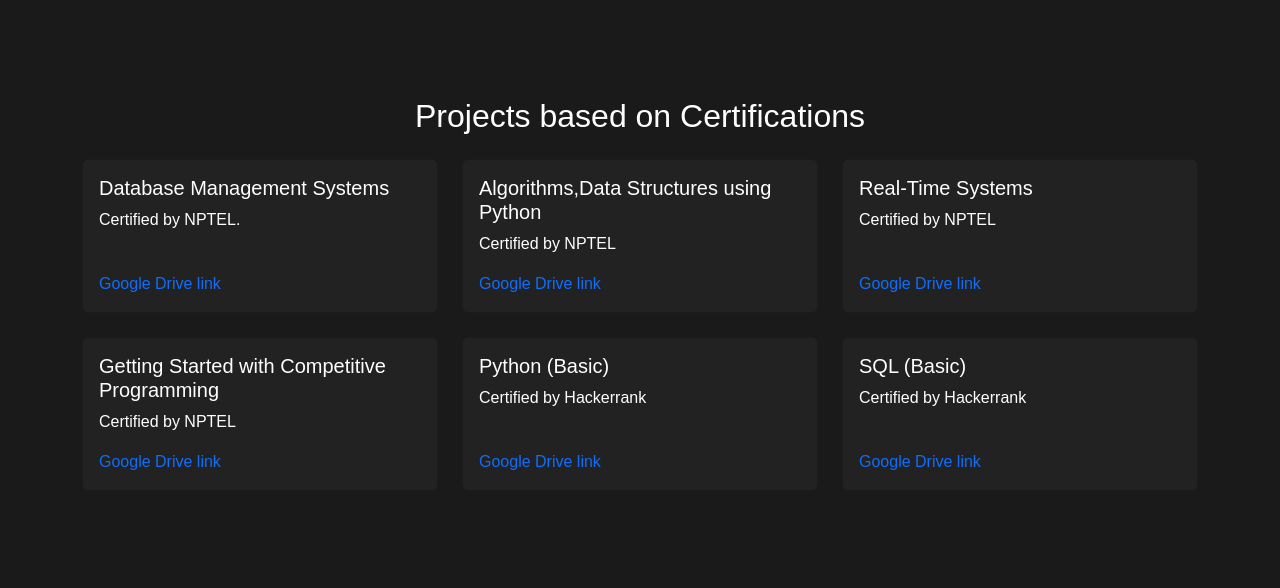
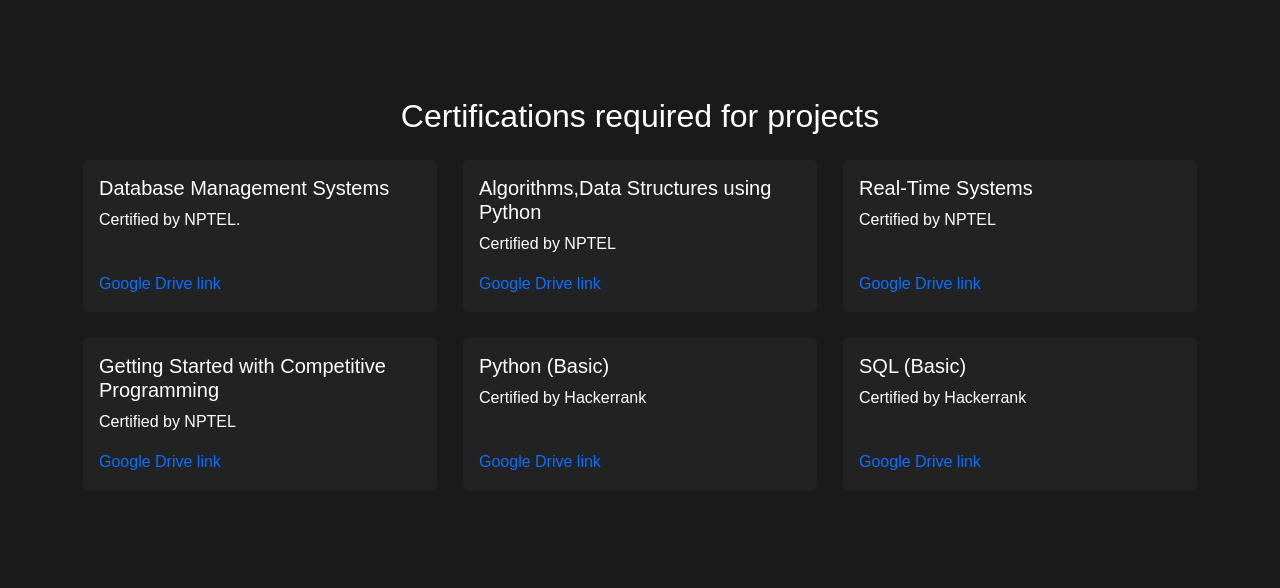
Before and after one commit to Sriyasahithi/Project-Portfolio, a plain HTML site: page index.html in a window 1280 px wide. Shown: the part 2005-2593 px from the top of the page. Drawn offline with nearby package versions, Linux system fonts and the light colour scheme; a web font is replaced by a local one.

Commit message:
Update index.html

```diff
--- a/index.html
+++ b/index.html
@@ -224,7 +224,7 @@
     <!-- Certifications start -->
     <section id="Certifications" class="mt-4 pt-1">
       <div class="container pt-5">
-        <h2 class="text-center mb-4">Projects based on Certifications</h2>
+        <h2 class="text-center mb-4">Certifications required for projects</h2>
         <div class="row cards">
           <div class="col-md-4 mb-4">
             <div
```
